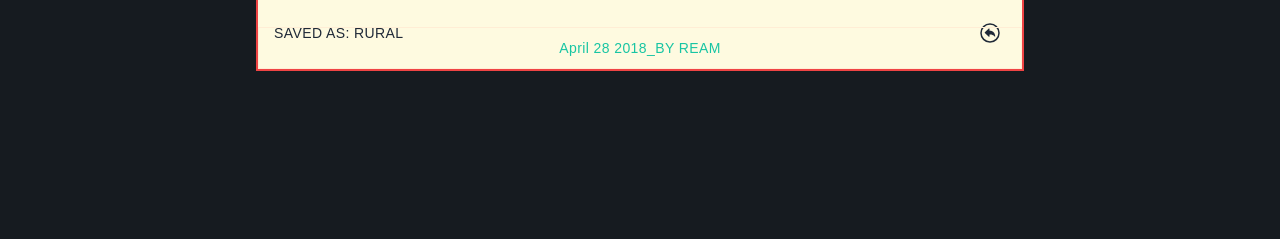
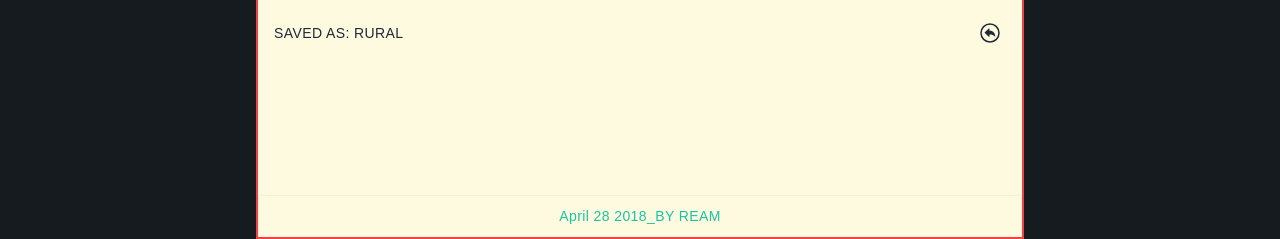
Before and after one commit to webploy99/RuRal_Blog, a plain HTML site: page index.html in a window 1280 px wide. Shown: the part 695-934 px from the top of the page. Before the commit the page ends 800 px from the top, so only its background shows below. Drawn offline with nearby package versions, Linux system fonts and the light colour scheme; a web font is replaced by a local one.

Commit message:
update commit

```diff
--- a/style.css
+++ b/style.css
@@ -13,7 +13,7 @@ body {
 }
 
 .swiper-slide {
-    height: 79vh !important;
+    height: 100vh !important;
 }
 
 
```
